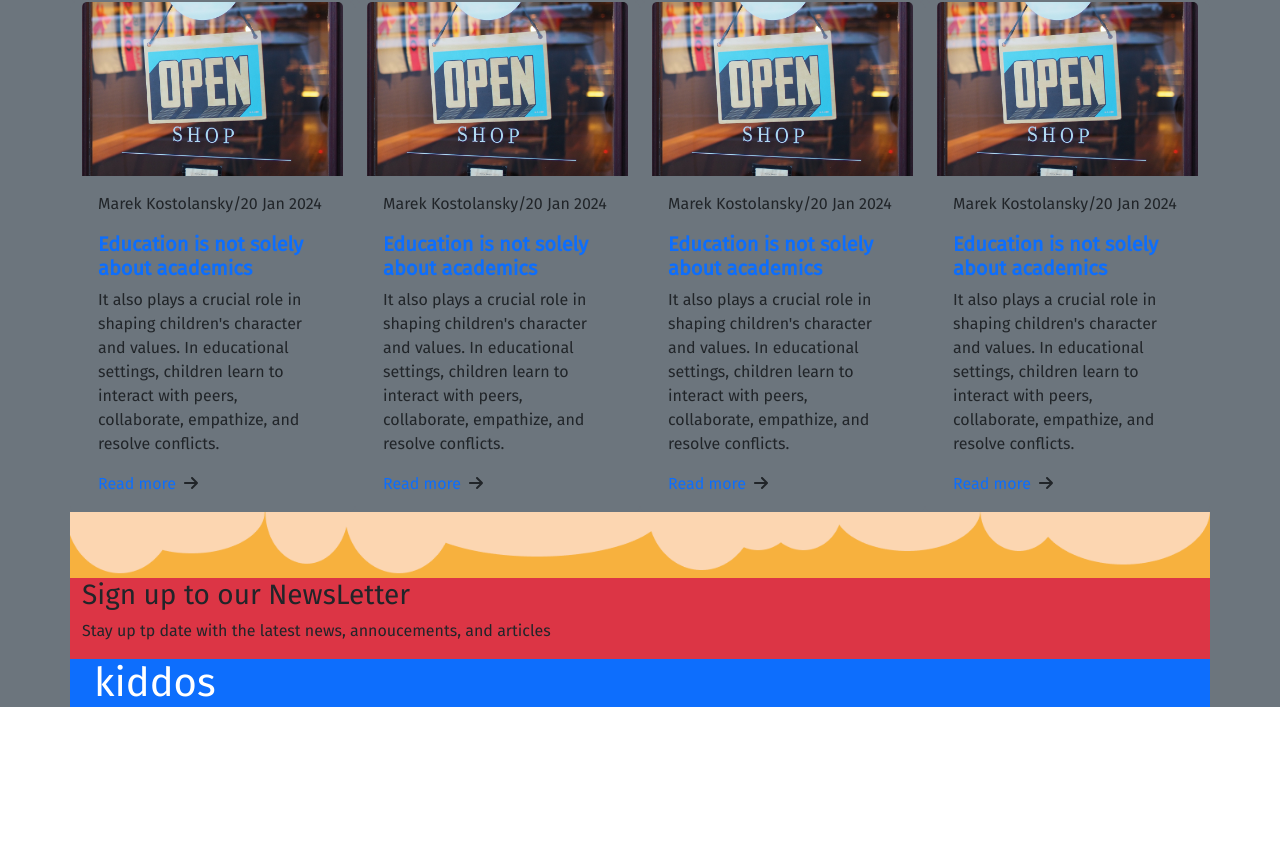
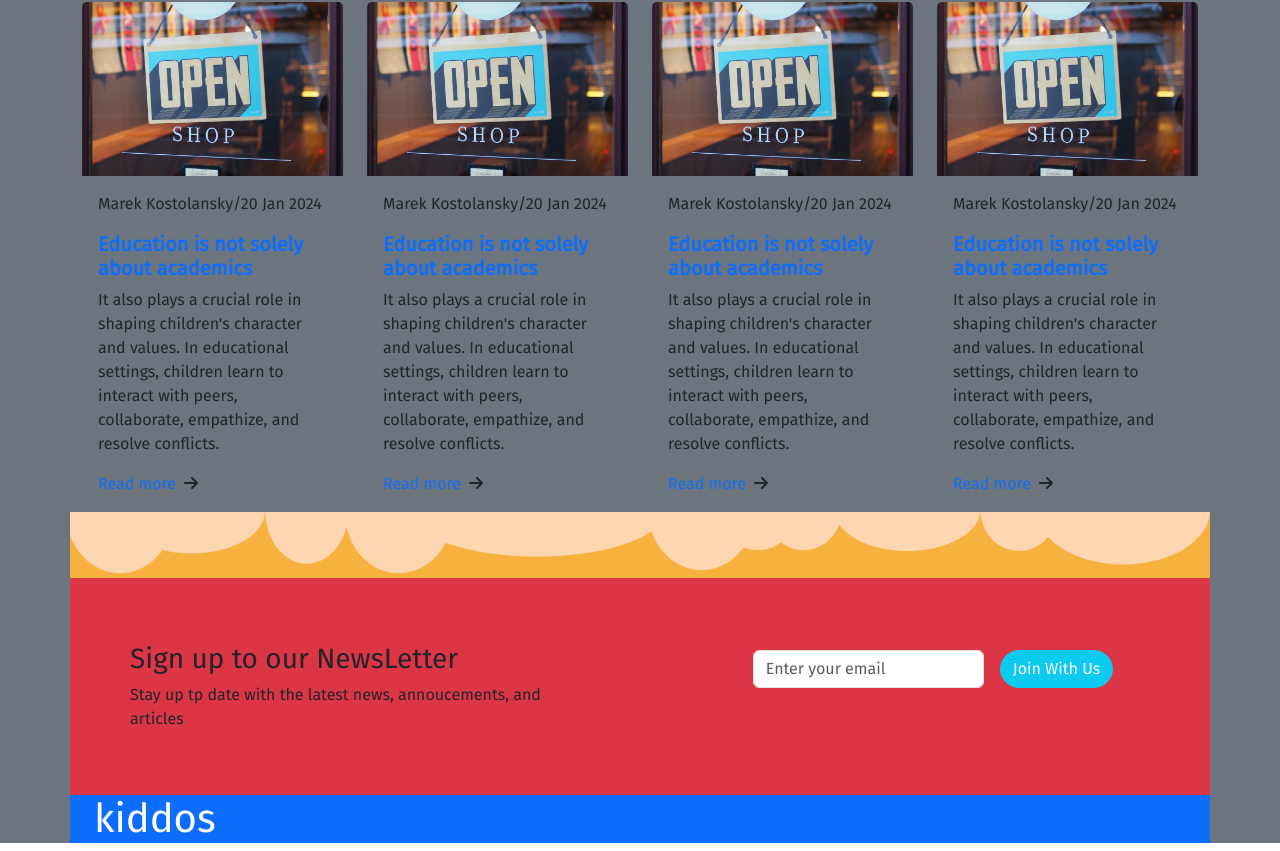
Before and after one commit to maderi21/blog, a JavaScript app: page / in a window 1280 px wide. Shown: the part 2410-3261 px from the top of the page. Before the commit the page ends 3125 px from the top, so only its background shows below. Built offline with nearby package versions, Linux system fonts and the light colour scheme; the HTML template or start-up script is replaced by a standard one; a web font is replaced by a local one.

Commit message:
newsletter final

```diff
--- a/src/App.js
+++ b/src/App.js
@@ -408,15 +408,24 @@ function App() {
               <img src={break2} className="img-fluid" />
             </Col>
           </Row>
-          <Row className="bg-danger">
+          <Row className="bg-danger py-5">
             <Col sm={6}>
-              <h3>Sign up to our NewsLetter</h3>
-              <p>
+              <h3 className="mx-5 mt-3">Sign up to our NewsLetter</h3>
+              <p className="mx-5">
                 Stay up tp date with the latest news, annoucements, and articles
               </p>
             </Col>
             <Col sm={6}>
-              <Form></Form>
+              <Form className="fs-5">
+                <div className="d-flex col-xs-4 justify-content-center p-4">
+                  <Form.Group className="mx-3" controlId="formBasicEmail">
+                    <Form.Control type="email" placeholder="Enter your email" />
+                  </Form.Group>
+                  <Button variant="btn btn-info rounded-pill text-white ">
+                    Join With Us
+                  </Button>
+                </div>
+              </Form>
             </Col>
           </Row>
         </Container>
```
